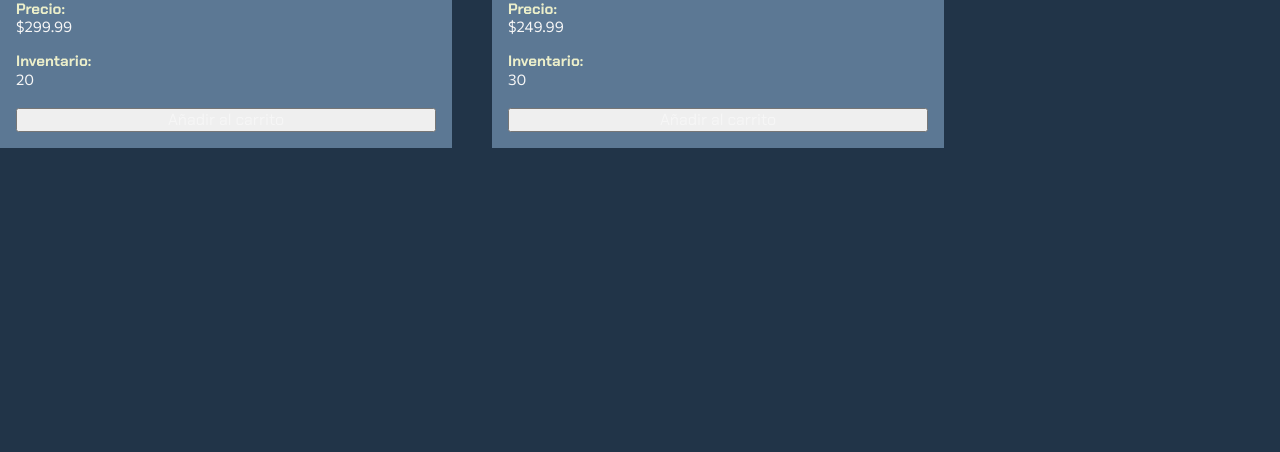
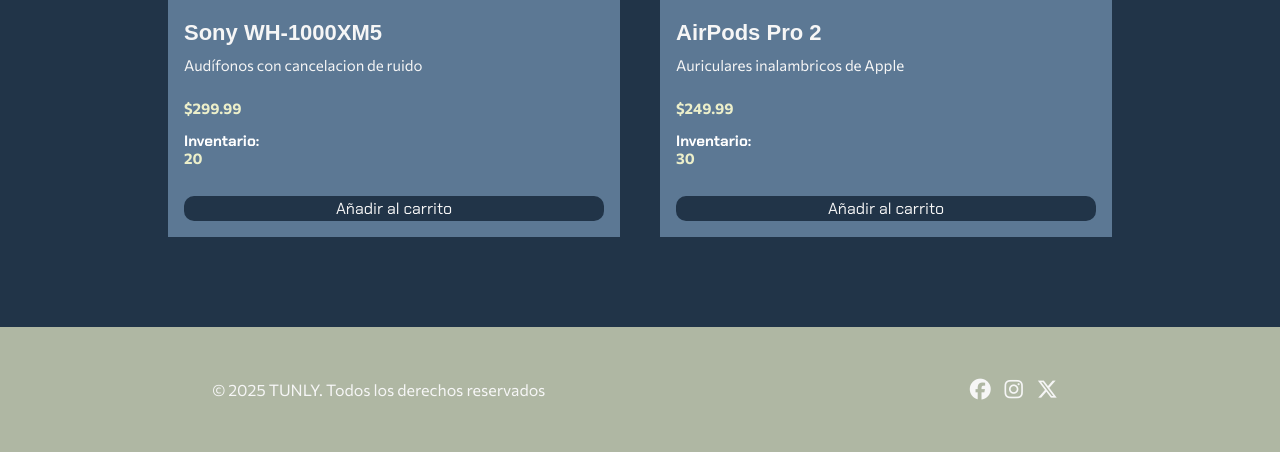
Before and after one commit to pedrodeleondev/proyecto-final-fddo, a Flask app: page / in a window 1280 px wide. Shown: the part 532-984 px from the top of the page. Before the commit the page ends 680 px from the top, so only its background shows below. Run offline with Flask 3, Linux system fonts and the light colour scheme; the visitor is signed in with stand-in values (Sample User, id 1); data comes from the database, SQL or seed files in the repository; some libraries are stand-ins or nearby versions.

Commit message:
Manejo de diseño para Index basado en Figma

```diff
--- a/aplicacionWeb/static/css/estilos.css
+++ b/aplicacionWeb/static/css/estilos.css
@@ -58,28 +58,11 @@
 }
 
 .header_opciones>a>i {
-    font-size: 32px;
+    font-size: 30px;
 }
 
 .header_opciones>* {
-    margin-right: 5%;
-}
-
-.buscador {
-    background-color: #F6F6F6;
-    padding: 5px 10px;
-    border-radius: 10px;
-    display: flex;
-    flex-flow: row;
-    justify-content: center;
-    align-items: center;
-    margin-right: 40px;
-}
-
-#buscadortxt {
-    border: none;
-    background-color: #F6F6F6;
-    color: black;
+    margin-right: 20%;
 }
 
 .lupa {
@@ -216,7 +199,7 @@
     }
 }
 
-/*Style de inicio*/
+/*Style de index*/
 .cuerpo {
     width:85%;
 }
@@ -240,15 +223,17 @@
     display:flex;
     flex-flow: row;
     justify-content: space-between;
-    align-items: center;
+    align-items: flex-start;
     margin-bottom: 20px;
+    flex-direction: column;
 }
 
 .productos {
     display: flex;
     gap: 2.5rem;
-    flex-wrap: nowrap;
+    flex-wrap: wrap;
     margin-bottom: 25px;
+    justify-content: center;
 }
 
 .producto {
@@ -271,40 +256,47 @@
 
 .producto h3 {
     margin-top: 1rem;
+    margin-bottom: 10px;
     font-weight: 600;
+    font-size: 22px;
     font-family: 'Changa', sans-serif;
+}
+
+.producto h5 {
+    font-size: 15px;
+    margin-top: -5px;
+    font-family: 'Commissioner', sans-serif;
 }
 
 .producto p {
     font-size: 15px;
-    margin-top: -10px;
+    margin-top: -5px;
+    font-weight: 700;
+    color: #ECEFCA;
     font-family: 'Commissioner', sans-serif;
 }
 
 .producto strong {
     display: block;
-    margin-top: 0.5rem;
-    color: #ECEFCA;
+    color: #ffffff;
 }
 
-.colores {
+.botonProd {
     margin-top: 0.5rem;
     display: flex;
     gap: 10px;
-}
-
-.color {
+    align-items: center;
     display: inline-block;
-    width: 22px;
-    height: 22px;
-    border-radius: 50%;
-    margin-right: 10px;
+    width: 100%;
+    height: 25px;
+    border-radius: 10px;
     border: none;
     cursor: pointer;
     outline: none;
+    background-color: #213448;
 }
 
-.color:focus {
+.botonProd:focus {
     outline: 2px solid #ccc;
 }
 
@@ -514,87 +506,3 @@
     margin-top: -0.5rem;
     color: #ECEFCA;
 }
-
-/*
-button {
-    width: 100%;
-    padding: 10px;
-    margin-top: 10px;
-    border-radius: 5px;
-    border: 1px solid #ccc;
-}
-
-button {
-    background-color: #0077cc;
-    color: white;
-    cursor: pointer;
-    font-weight: bold;
-}
-
-button:hover {
-    background-color: #005fa3;
-}
-
-a {
-    color: #0077cc;
-    text-decoration: none;
-    margin-right: 10px;
-}
-
-a:hover {
-    text-decoration: underline;
-}
-
-.flash {
-    list-style: none;
-    padding: 10px;
-    color: red;
-}
-
-.top-nav {
-    margin-bottom: 20px;
-    text-align: right;
-}
-
-.productos {
-    display: flex;
-    flex-wrap: wrap;
-    gap: 20px;
-}
-
-.producto {
-    flex: 1 1 250px;
-    border: 1px solid #ddd;
-    border-radius: 10px;
-    padding: 15px;
-    background: #fafafa;
-    text-align: center;
-}
-
-.producto img {
-    max-width: 100%;
-    height: 150px;
-    object-fit: cover;
-    margin-bottom: 10px;
-}
-
-table {
-    width: 100%;
-    border-collapse: collapse;
-    margin-top: 20px;
-}
-
-th, td {
-    padding: 12px;
-    border: 1px solid #ccc;
-    text-align: center;
-}
-
-.compra {
-    margin-bottom: 30px;
-    padding: 15px;
-    border: 1px solid #ddd;
-    border-radius: 8px;
-    background: #f9f9f9;
-}
-*/
--- a/aplicacionWeb/templates/index.html
+++ b/aplicacionWeb/templates/index.html
@@ -7,31 +7,46 @@
     <script src="{{ url_for('static', filename='js/carrito.js') }}" defer></script>
 </head>
 <body>
-    <div class="container">
-        <h1>Tienda de Audífonos</h1>
-        <div class="top-nav">
-            <a href="{{ url_for('logout') }}">Cerrar sesión</a>
-            <a href="{{ url_for('carrito') }}">Ver carrito</a>
-            <a href="{{ url_for('miscompras') }}">Mis compras</a>
+    <div class="contenedor">
+        <header>
+            <a href="index.html" class="nombre">TUNLY</a>
+            <div class="header_opciones">
+                <a href="{{ url_for('carrito') }}"><i i class="fa-solid fa-cart-shopping"></i></a>
+                <a href="{{ url_for('miscompras') }}"><i class="fa-solid fa-receipt"></i></a>
+                <a href="{{ url_for('logout') }}"><i class="fa-solid fa-arrow-right-from-bracket"></i></a>
                 {% if session.get('es_admin') %}
-                <a href="{{ url_for('admin_productos') }}">Administrar productos</a>
+                <a href="{{ url_for('admin_productos') }}"> <i class="fa-solid fa-user"></i></a>
                 {% endif %}
             </div>
-
+        </header>
+        <div class="cuerpo">
+            <div class="cuerpo_opciones">
+                <h1 class="home">Tienda de Audífonos</h1>
+            </div>
             <div class="productos">
                 {% for producto in productos %}
                 <div class="producto">
                     <img src="{{ producto.imagen_url }}" alt="{{ producto.nombre }}">
                     <h3>{{ producto.nombre }}</h3>
-                <p>{{ producto.descripcion }}</p>
-                <p><strong>Precio:</strong> ${{ producto.precio }}</p>
-                <p><strong>Inventario:</strong> {{ producto.inventario }}</p>
-                <button onclick="agregarAlCarrito({{ producto.id }}, '{{ producto.nombre }}', {{ producto.precio }})">
+                    <h5>{{ producto.descripcion }}</h5>
+                    <p>${{ producto.precio }}</p>
+                    <p class="centrar"><strong>Inventario:</strong> {{ producto.inventario }}</p>
+                    <button class="botonProd" onclick="agregarAlCarrito({{ producto.id }}, '{{ producto.nombre }}', {{ producto.precio }})">
                         Añadir al carrito
                     </button>
                 </div>
                 {% endfor %}
             </div>
         </div>
+        <footer>
+            <span class="copyright">© 2025 TUNLY. Todos los derechos reservados</span>
+            <div class="redes">
+                <i class="fa-brands fa-facebook"></i>
+                <i class="fa-brands fa-instagram"></i>
+                <i class="fa-brands fa-x-twitter"></i>
+            </div>
+        </footer>
+    </div>
+    <script src="https://kit.fontawesome.com/d351efb335.js" crossorigin="anonymous"></script>
 </body>
 </html>
```
Lines whose indentation alone changed are shown as unchanged.
